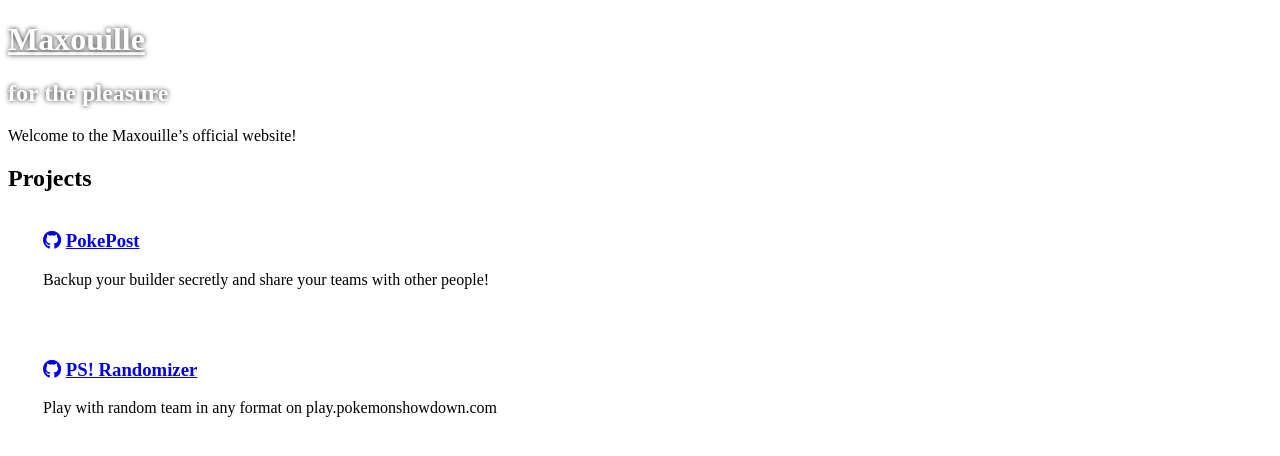
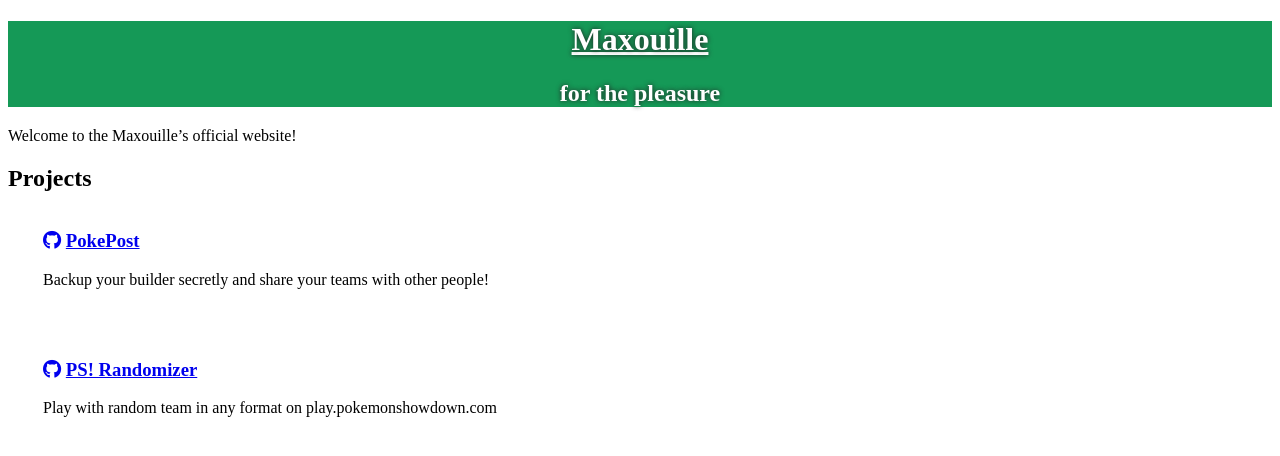
Before and after one commit to Maxouille64/maxouille64.github.io, a Jekyll site: the page built from index.md, in a window 1280 px wide. Shown: the top 456 px of the page. Built offline with Jekyll 4.4.1, drawn with Linux system fonts in a browser that asks for light colours; nearby versions of some CDN libraries; our own code applies the rules of GitHub Pages for plain Markdown files.

Commit message:
Update style.css

```diff
--- a/assets/css/style.css
+++ b/assets/css/style.css
@@ -7,6 +7,13 @@ $section-headings-color: #6363B0 !default;
 
 .main-content {
   max-width: 80rem;
+}
+
+.page-header {
+ color:#fff;
+ text-align:center;
+ background-color:#159957;
+ background-image:linear-gradient(120deg, #155799, #159957)
 }
 
 .page-header {
```
